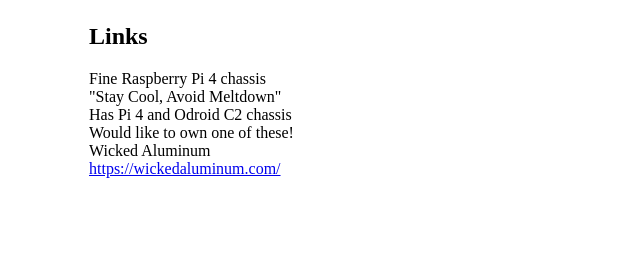
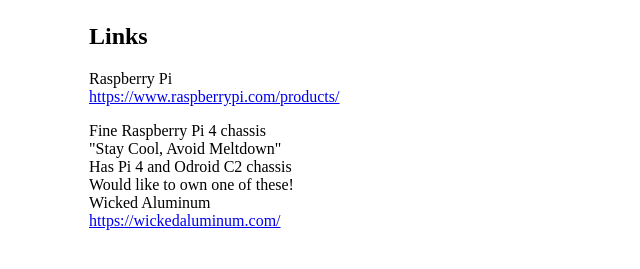
Before and after one commit to marcilr/raspberry-pi-4-model-b, a plain HTML site: page index.html in a window 1280 px wide. Shown: the part 241-510 px from the top of the page, without its empty margins (43-683 px from the left). Drawn offline with Linux system fonts and the light colour scheme.

Commit message:
Added Raspberry Pi Products link:
Raspberry Pi
https://www.raspberrypi.com/products/

```diff
--- a/index.html
+++ b/index.html
@@ -73,6 +73,11 @@
 <h2>Links</h2>
 
 <p>
+Raspberry Pi<br>
+<a href="https://www.raspberrypi.com/products/">
+  https://www.raspberrypi.com/products/</a>
+
+<p>
 Fine Raspberry Pi 4 chassis<br>
 &quot;Stay Cool, Avoid Meltdown&quot;<br>
 Has Pi 4 and Odroid C2 chassis<br>
```
